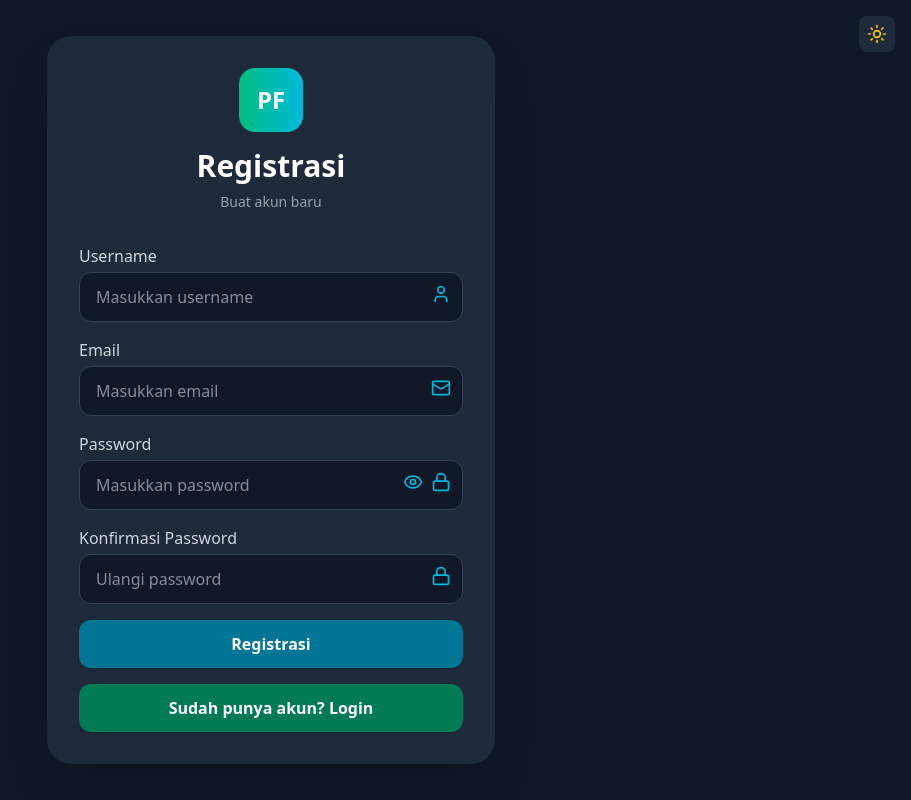
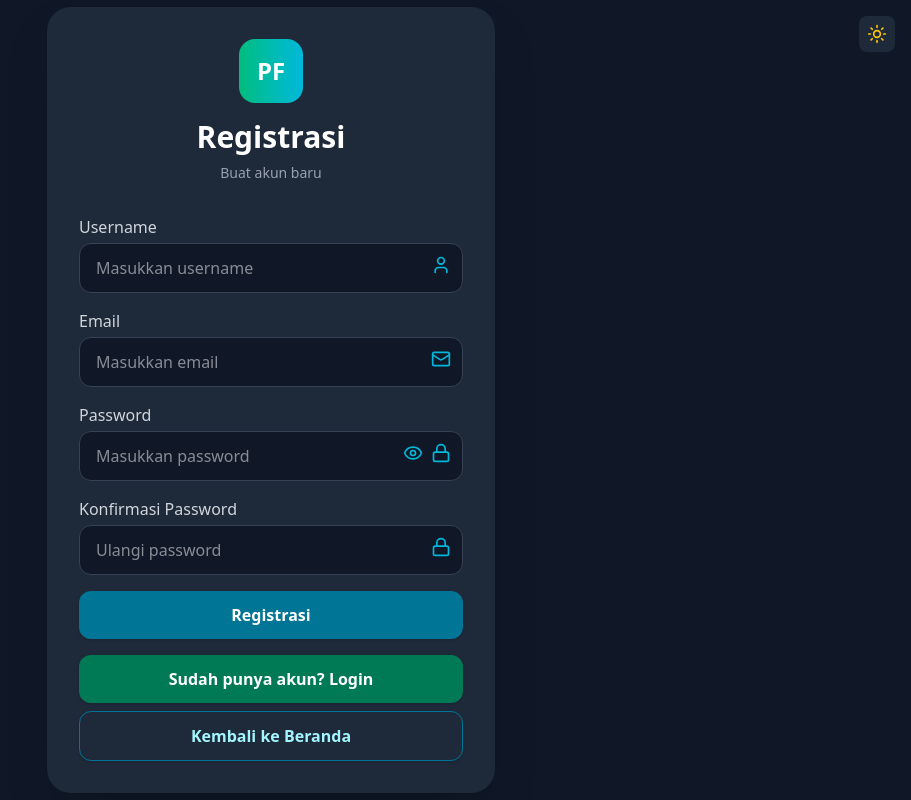
Before and after one commit to AlwanWZ/PROTOTIPE-PINFADES, a Next.js app: page /regis in a window 1280 px wide. Shown: the whole page, without its empty margins (369-1280 px from the left). Built offline with nearby package versions, Linux system fonts and the light colour scheme.

Commit message:
Update page.tsx

```diff
--- a/src/app/regis/page.tsx
+++ b/src/app/regis/page.tsx
@@ -127,6 +127,9 @@ export default function RegisPage() {
           <Link href="/login" className={`w-full block py-3 rounded-xl font-bold shadow transition-all duration-200 text-center ${isDark ? "bg-emerald-700 text-white hover:bg-emerald-800" : "bg-emerald-500 text-white hover:bg-emerald-600"}`}>
             Sudah punya akun? Login
           </Link>
+          <Link href="/" className={`w-full block py-3 rounded-xl font-bold shadow transition-all duration-200 text-center border ${isDark ? "bg-transparent border-cyan-700 text-cyan-200 hover:bg-cyan-900/40" : "bg-transparent border-cyan-400 text-cyan-700 hover:bg-cyan-100"}`}>
+            Kembali ke Beranda
+          </Link>
         </div>
       </div>
     </div>
```
